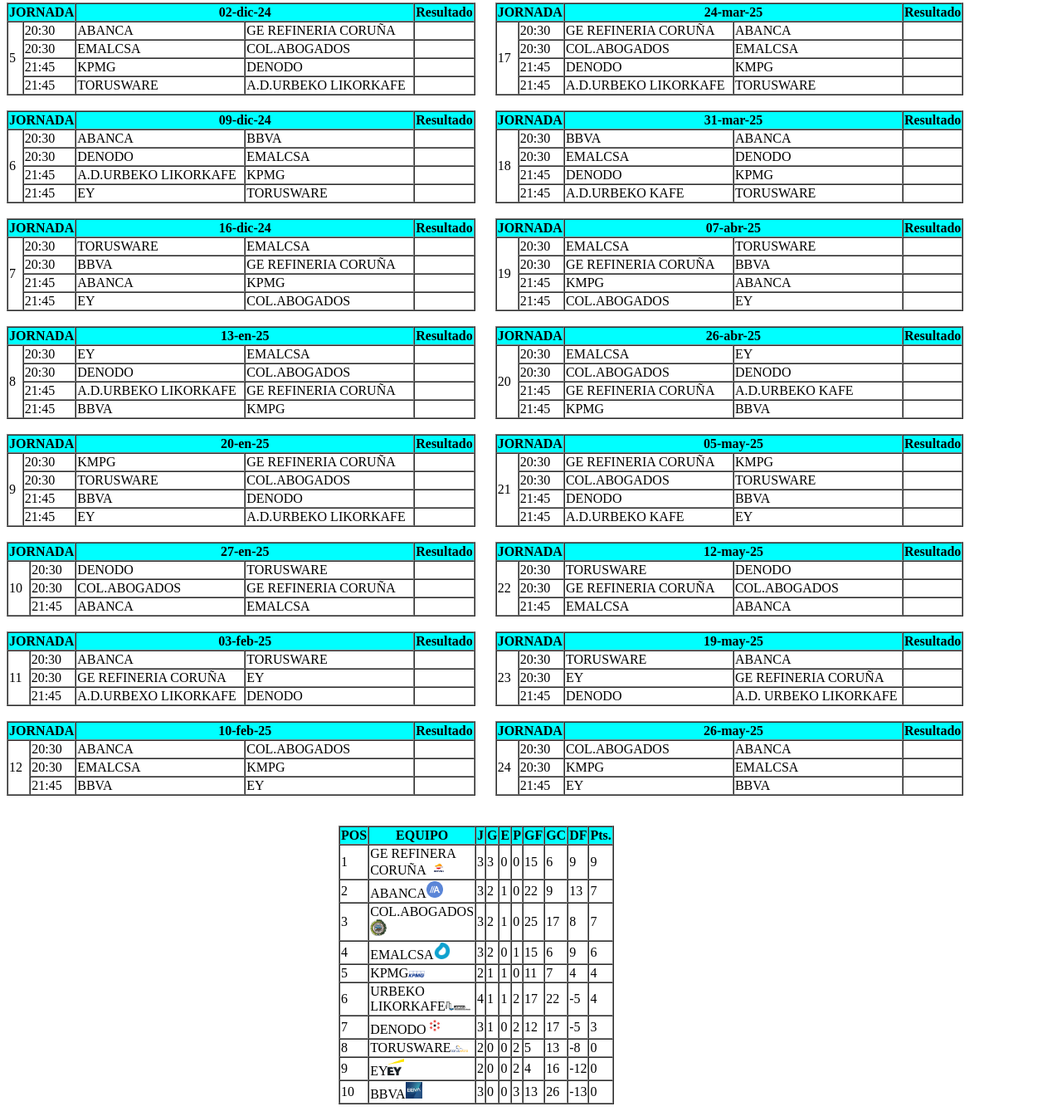
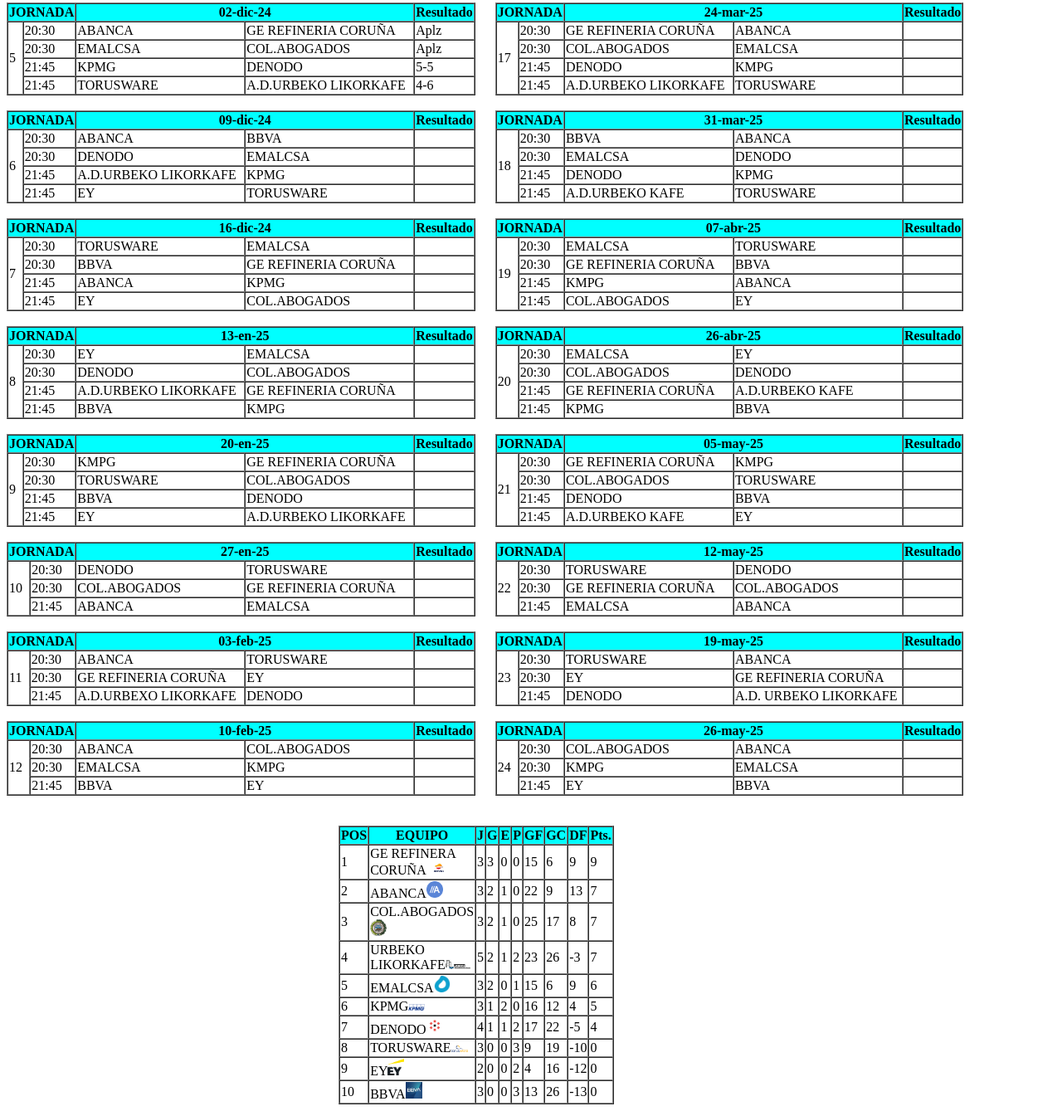
Before and after one commit to adrianbaldonedo/f7_empresas, a plain HTML site: page index.html in a window 1280 px wide. Shown: the part 547-1886 px from the top of the page at 83% size. Drawn offline with Linux system fonts and the light colour scheme.

Commit message:
"resultados-clasificacion actualizados"

```diff
--- a/index.html
+++ b/index.html
@@ -172,25 +172,25 @@
                 <td>20:30</td>
                 <td>ABANCA</td>
                 <td>GE REFINERIA CORUÑA</td>
-                <td></td>
+                <td>Aplz</td>
             </tr>
             <tr>
                 <td>20:30</td>
                 <td>EMALCSA</td>
                 <td>COL.ABOGADOS</td>
-                <td></td>
+                <td>Aplz</td>
             </tr>
             <tr>
                 <td>21:45</td>
                 <td>KPMG</td>
                 <td>DENODO</td>
-                <td></td>
+                <td>5-5</td>
             </tr>
             <tr>
                 <td>21:45</td>
                 <td>TORUSWARE</td>
                 <td>A.D.URBEKO LIKORKAFE</td>
-                <td></td>
+                <td>4-6</td>
             </tr>
         </table>
         <br>
@@ -845,6 +845,18 @@
         </tr>
         <tr>
             <td>4</td>
+            <td>URBEKO LIKORKAFE<img src="urbeko.png" width="30px"></td>
+            <td>5</td>
+            <td>2</td>
+            <td>1</td>
+            <td>2</td>
+            <td>23</td>
+            <td>26</td>
+            <td>-3</td>
+            <td>7</td>
+        </tr>
+         <tr>
+            <td>5</td>
             <td>EMALCSA<img src="emalcsa.jpg" width="20px"></td>
             <td>3</td>
             <td>2</td>
@@ -856,20 +868,20 @@
             <td>6</td>
         </tr>
         <tr>
+            <td>6</td>
+            <td>KPMG<img src="KPMG.png" width="20px"></td>
+            <td>3</td>
+            <td>1</td>
+            <td>2</td>
+            <td>0</td>
+            <td>16</td>
+            <td>12</td>
+            <td>4</td>
             <td>5</td>
-            <td>KPMG<img src="KPMG.png" width="20px"></td>
-            <td>2</td>
-            <td>1</td>
-            <td>1</td>
-            <td>0</td>
-            <td>11</td>
-            <td>7</td>
-            <td>4</td>
-            <td>4</td>
         </tr>
         <tr>
-            <td>6</td>
-            <td>URBEKO LIKORKAFE<img src="urbeko.png" width="30px"></td>
+            <td>7</td>
+            <td>DENODO<img src="denodo.jpg"width="20px"></td>
             <td>4</td>
             <td>1</td>
             <td>1</td>
@@ -880,27 +892,15 @@
             <td>4</td>
         </tr>
         <tr>
-            <td>7</td>
-            <td>DENODO<img src="denodo.jpg"width="20px"></td>
-            <td>3</td>
-            <td>1</td>
-            <td>0</td>
-            <td>2</td>
-            <td>12</td>
-            <td>17</td>
-            <td>-5</td>
-            <td>3</td>
-        </tr>
-        <tr>
             <td>8</td>
             <td>TORUSWARE<img src="torus_web.png" width="20px"></td>
-            <td>2</td>
+            <td>3</td>
             <td>0</td>
             <td>0</td>
-            <td>2</td>
-            <td>5</td>
-            <td>13</td>
-            <td>-8</td>
+            <td>3</td>
+            <td>9</td>
+            <td>19</td>
+            <td>-10</td>
             <td>0</td>
         </tr>
         <tr>
```
